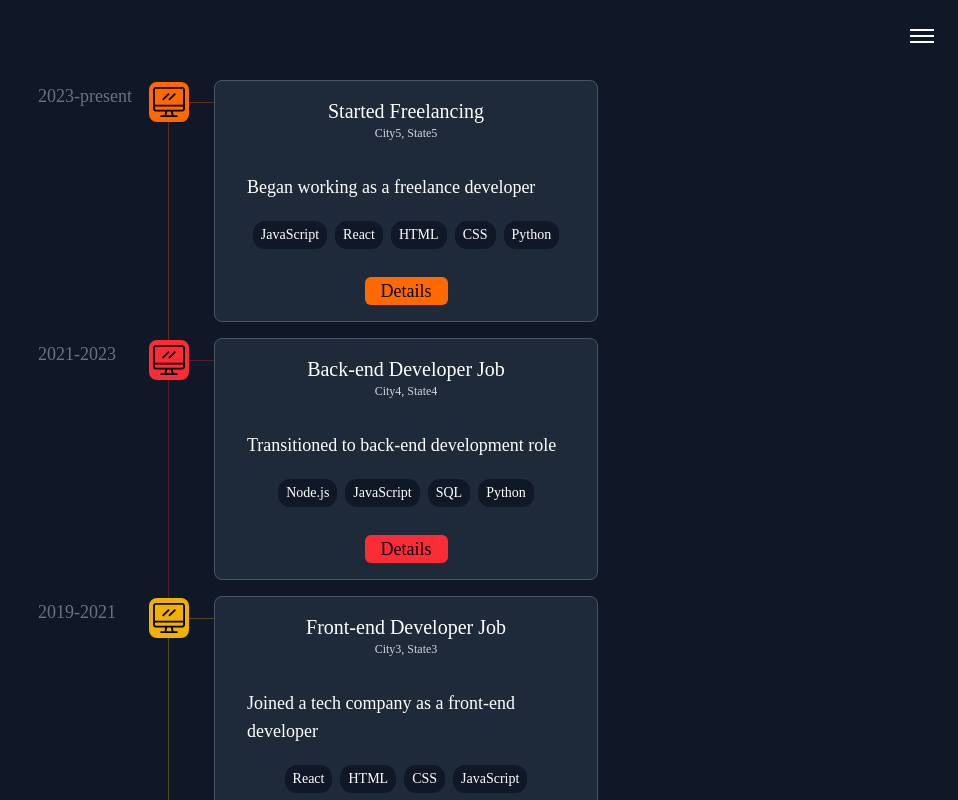
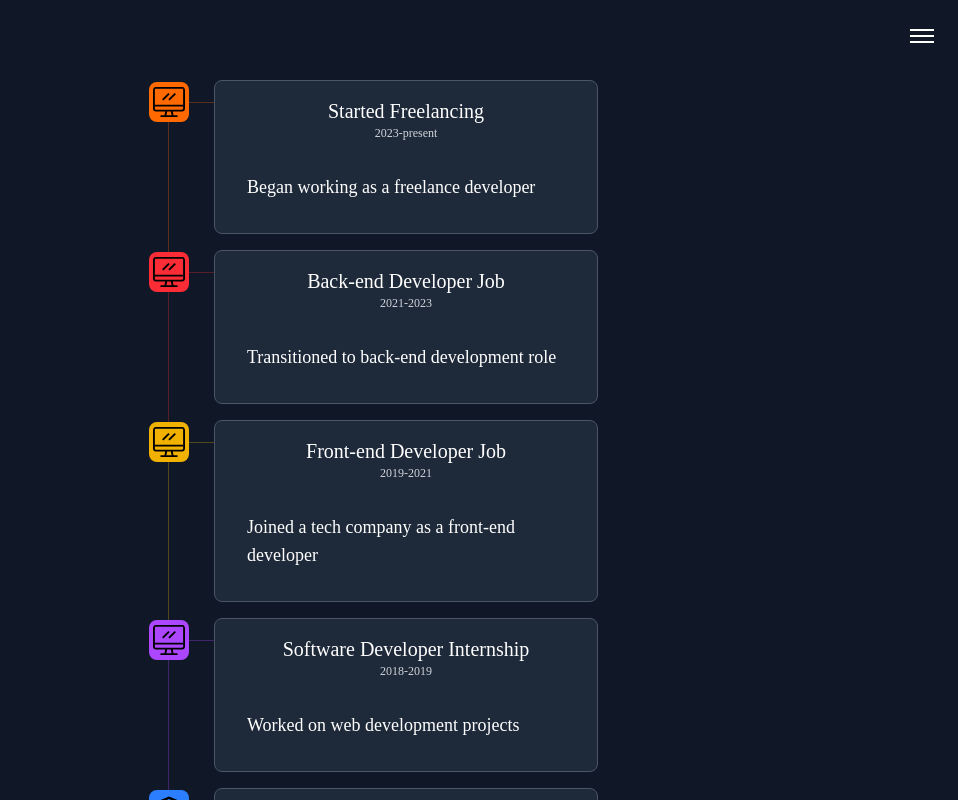
Before and after one commit to kvtys/nickpaz, a React (Vite) app in the folder nick-paz/: page /timeline in a window 1280 px wide. Shown: the top 800 px of the page, without its empty margins (322-1280 px from the left). Built offline with nearby package versions, Linux system fonts and the light colour scheme.

Commit message:
Adjusted timeline to be more useful for Nicks actual project. Couldn't help myself.

```diff
--- a/nick-paz/src/assets/timelineElements.js
+++ b/nick-paz/src/assets/timelineElements.js
@@ -2,57 +2,48 @@ const timelineElements = [
     {
       id: 1,
       title: "Graduated from University",
-      location: "City1, State1",
       description: "Completed my degree in Computer Science",
-      buttonText: "Details",
       date: "2014-2018",
       icon: "school",
       color: "blue",
-      tech: ["JavaScript", "HTML", "CSS", "Java"],
+      picture: ["",""],
     },
     {
       id: 2,
       title: "Software Developer Internship",
-      location: "City2, State2",
       description: "Worked on web development projects",
-      buttonText: "Details",
       date: "2018-2019",
       icon: "work",
       color: "purple",
-      tech: ["JavaScript", "React", "Node.js", "SQL"],
+      picture: ["",""],
     },
     {
       id: 3,
       title: "Front-end Developer Job",
-      location: "City3, State3",
       description: "Joined a tech company as a front-end developer",
       buttonText: "Details",
       date: "2019-2021",
       icon: "work",
       color: "yellow",
-      tech: ["React", "HTML", "CSS", "JavaScript", "Angular"],
+      picture: ["",""],
     },
     {
       id: 4,
       title: "Back-end Developer Job",
-      location: "City4, State4",
       description: "Transitioned to back-end development role",
-      buttonText: "Details",
       date: "2021-2023",
       icon: "work",
       color: "red",
-      tech: ["Node.js", "JavaScript", "SQL", "Python"],
+      picture: ["",""],
     },
     {
       id: 5,
       title: "Started Freelancing",
-      location: "City5, State5",
       description: "Began working as a freelance developer",
-      buttonText: "Details",
       date: "2023-present",
       icon: "work",
       color: "orange",
-      tech: ["JavaScript", "React", "HTML", "CSS", "Python"],
+      picture: ["",""],
     },
   ];
 
--- a/nick-paz/src/pages/TimelinePageAttempt.jsx
+++ b/nick-paz/src/pages/TimelinePageAttempt.jsx
@@ -26,7 +26,7 @@ export default function TimelinePageAttempt({ defaultColor }) {
                   className={`${color} w-0.5 h-6 translate-x-80 translate-y-56 opacity-60 sm:hidden`}
                 ></div>
                 <div className="hidden items-start w-44 pt-0.5 relative sm:flex">
-                  <div className="w-4/5 text-gray-500">{element.date}</div>
+                  <div className="w-4/5"></div>
                   <div
                     className={`${color} w-px h-full translate-x-5 translate-y-10 opacity-30`}
                   ></div>
@@ -42,32 +42,15 @@ export default function TimelinePageAttempt({ defaultColor }) {
                 <div className="border border-gray-600 rounded-lg px-8 py-4 bg-gray-800 w-full text-center z-10 sm:w-96">
                   <div className="text-xl font-medium">{element.title}</div>
                   <div className="text-gray-300 mb-6 sm:mb-8 sm:text-xs">
-                    {element.location}
-                    <span className="sm:hidden">| {element.date}</span>
+                    {element.date}
+                    <span className="sm:hidden"></span>
                   </div>
                   <div className="mb-4 text-left">{element.description}</div>
-                  <div className="flex flex-wrap mb-6 justify-center">
-                    {element.tech.map((tech, index) => {
-                      return (
-                        <span
-                          key={index}
-                          className="bg-gray-900 rounded-xl px-2 py-1 text-sm m-1"
-                        >
-                          {tech}
-                        </span>
-                      );
-                    })}
-                  </div>
                   <img
                     src={element.icon === "school" ? schoolIcon : workIcon}
                     alt="icon"
                     className={`${color} w-8 p-1 rounded-lg z-20 absolute left-4 top-4 sm:hidden`}
                   />
-                  <a
-                    className={`${color} text-gray-950 font-medium px-4 py-1 rounded-md mx-auto cursor-pointer hover:text-white`}
-                  >
-                    {element.buttonText}
-                  </a>
                 </div>
               </div>
             );
```
Lines whose indentation alone changed are shown as unchanged.
